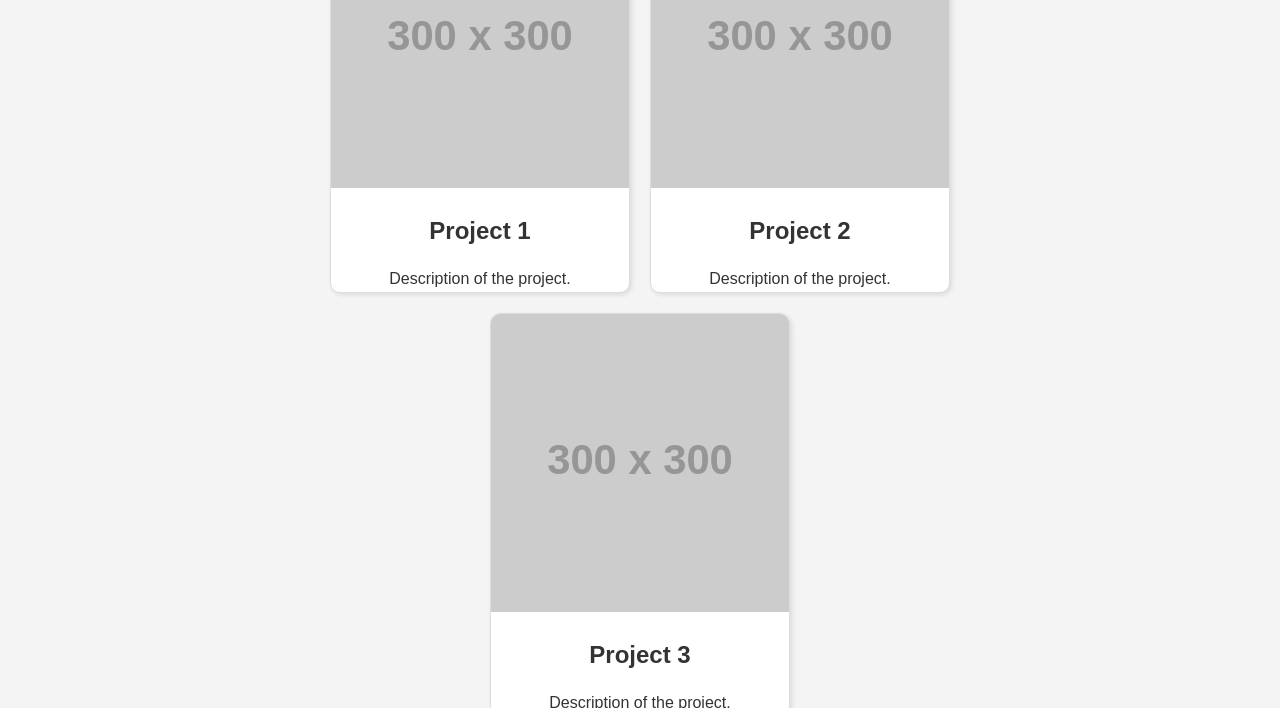
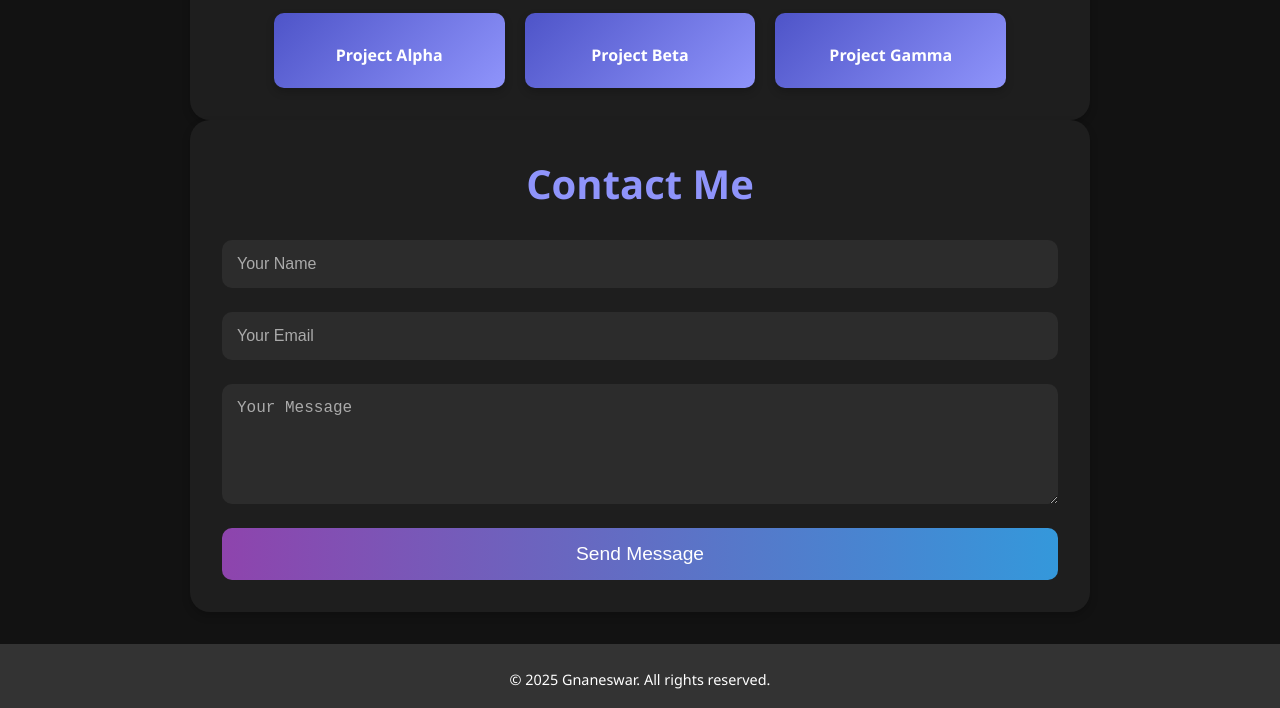
Before and after one commit to Gnaneswar32197/portfolio-website1, a plain HTML site: page index.html in a window 1280 px wide. Shown: the part 758-1466 px from the top of the page. Drawn offline with Linux system fonts and the light colour scheme; placeholder pictures from the web are drawn by us.

Commit message:
Updated heading in index.html

```diff
--- a/index.html
+++ b/index.html
@@ -10,25 +10,28 @@
       margin: 0;
       padding: 0;
       box-sizing: border-box;
+      scroll-behavior: smooth;
     }
 
     body {
-      font-family: Arial, sans-serif;
-      background-color: #f4f4f4;
-      color: #333;
+      font-family: 'Segoe UI', Tahoma, Geneva, Verdana, sans-serif;
+      background-color: #121212;
+      color: #f5f5f5;
       line-height: 1.6;
       text-align: center;
     }
 
     header {
-      background: #333;
+      background: linear-gradient(90deg, #4e54c8, #8f94fb);
       color: #fff;
-      padding: 1rem 0;
+      padding: 1.5rem 0;
+      box-shadow: 0 4px 6px rgba(0, 0, 0, 0.1);
     }
 
     header h1 {
-      font-size: 2.5rem;
+      font-size: 3rem;
       margin-bottom: 0.5rem;
+      letter-spacing: 2px;
     }
 
     header p {
@@ -36,15 +39,16 @@
     }
 
     .hero {
-      position: relative;
-      padding: 50px;
-      background: url('https://via.placeholder.com/1500x500') no-repeat center center/cover;
+      padding: 60px;
+      background: linear-gradient(90deg, #8e44ad, #3498db);
       color: #fff;
-      text-shadow: 2px 2px 5px rgba(0, 0, 0, 0.7);
+      border-bottom-left-radius: 50px;
+      border-bottom-right-radius: 50px;
+      margin-bottom: 20px;
     }
 
     .hero h1 {
-      font-size: 3rem;
+      font-size: 3.5rem;
       margin-bottom: 1rem;
     }
 
@@ -53,17 +57,22 @@
     }
 
     .section {
-      padding: 2rem 1rem;
+      padding: 3rem 1rem;
     }
 
     .about, .portfolio, .contact {
-      max-width: 800px;
+      max-width: 900px;
       margin: 0 auto;
+      background: #1e1e1e;
+      padding: 2rem;
+      border-radius: 20px;
+      box-shadow: 0 4px 8px rgba(0, 0, 0, 0.2);
     }
 
     .about h2, .portfolio h2, .contact h2 {
-      font-size: 2rem;
-      margin-bottom: 1rem;
+      font-size: 2.5rem;
+      margin-bottom: 1.5rem;
+      color: #8f94fb;
     }
 
     .portfolio-items {
@@ -74,51 +83,68 @@
     }
 
     .portfolio-item {
-      background: #fff;
-      border: 1px solid #ddd;
+      background: linear-gradient(135deg, #4e54c8, #8f94fb);
+      color: #fff;
       border-radius: 10px;
-      box-shadow: 2px 2px 5px rgba(0, 0, 0, 0.1);
-      overflow: hidden;
-      max-width: 300px;
+      padding: 20px;
+      text-align: center;
+      font-size: 1.2rem;
+      font-weight: bold;
+      flex: 1 1 calc(30% - 20px);
+      max-width: calc(30% - 20px);
+      box-shadow: 0 4px 8px rgba(0, 0, 0, 0.2);
+      transition: transform 0.3s, box-shadow 0.3s;
     }
 
-    .portfolio-item img {
-      width: 100%;
-      height: auto;
+    .portfolio-item:hover {
+      transform: translateY(-10px);
+      box-shadow: 0 6px 12px rgba(0, 0, 0, 0.3);
     }
 
-    .portfolio-item h3 {
-      font-size: 1.5rem;
-      margin: 1rem 0;
+    .portfolio-item p {
+      margin-top: 10px;
+      font-size: 1rem;
     }
 
     .contact form {
       display: flex;
       flex-direction: column;
-      gap: 1rem;
+      gap: 1.5rem;
     }
 
     .contact input, .contact textarea {
       width: 100%;
-      padding: 10px;
-      border: 1px solid #ddd;
-      border-radius: 5px;
+      padding: 15px;
+      border: none;
+      border-radius: 10px;
+      background: #2c2c2c;
+      color: #f5f5f5;
+      font-size: 1rem;
+    }
+
+    .contact input::placeholder, .contact textarea::placeholder {
+      color: #aaa;
     }
 
     .contact button {
-      padding: 10px 20px;
-      background: #333;
+      padding: 15px;
+      background: linear-gradient(90deg, #8e44ad, #3498db);
       color: #fff;
       border: none;
-      border-radius: 5px;
+      border-radius: 10px;
       cursor: pointer;
-      font-size: 1rem;
+      font-size: 1.2rem;
+      transition: background 0.3s;
+    }
+
+    .contact button:hover {
+      background: linear-gradient(90deg, #3498db, #8e44ad);
     }
 
     footer {
       background: #333;
       color: #fff;
-      padding: 1rem 0;
+      padding: 1.5rem 0;
       margin-top: 2rem;
     }
 
@@ -135,6 +161,11 @@
       color: #fff;
       font-size: 1.5rem;
       text-decoration: none;
+      transition: color 0.3s;
+    }
+
+    footer .social-icons a:hover {
+      color: #8f94fb;
     }
   </style>
 </head>
@@ -160,19 +191,13 @@
     <h2>My Projects</h2>
     <div class="portfolio-items">
       <div class="portfolio-item">
-        <img src="https://via.placeholder.com/300" alt="Project 1">
-        <h3>Project 1</h3>
-        <p>Description of the project.</p>
+        <p>Project Alpha</p>
       </div>
       <div class="portfolio-item">
-        <img src="https://via.placeholder.com/300" alt="Project 2">
-        <h3>Project 2</h3>
-        <p>Description of the project.</p>
+        <p>Project Beta</p>
       </div>
       <div class="portfolio-item">
-        <img src="https://via.placeholder.com/300" alt="Project 3">
-        <h3>Project 3</h3>
-        <p>Description of the project.</p>
+        <p>Project Gamma</p>
       </div>
     </div>
   </section>
```
